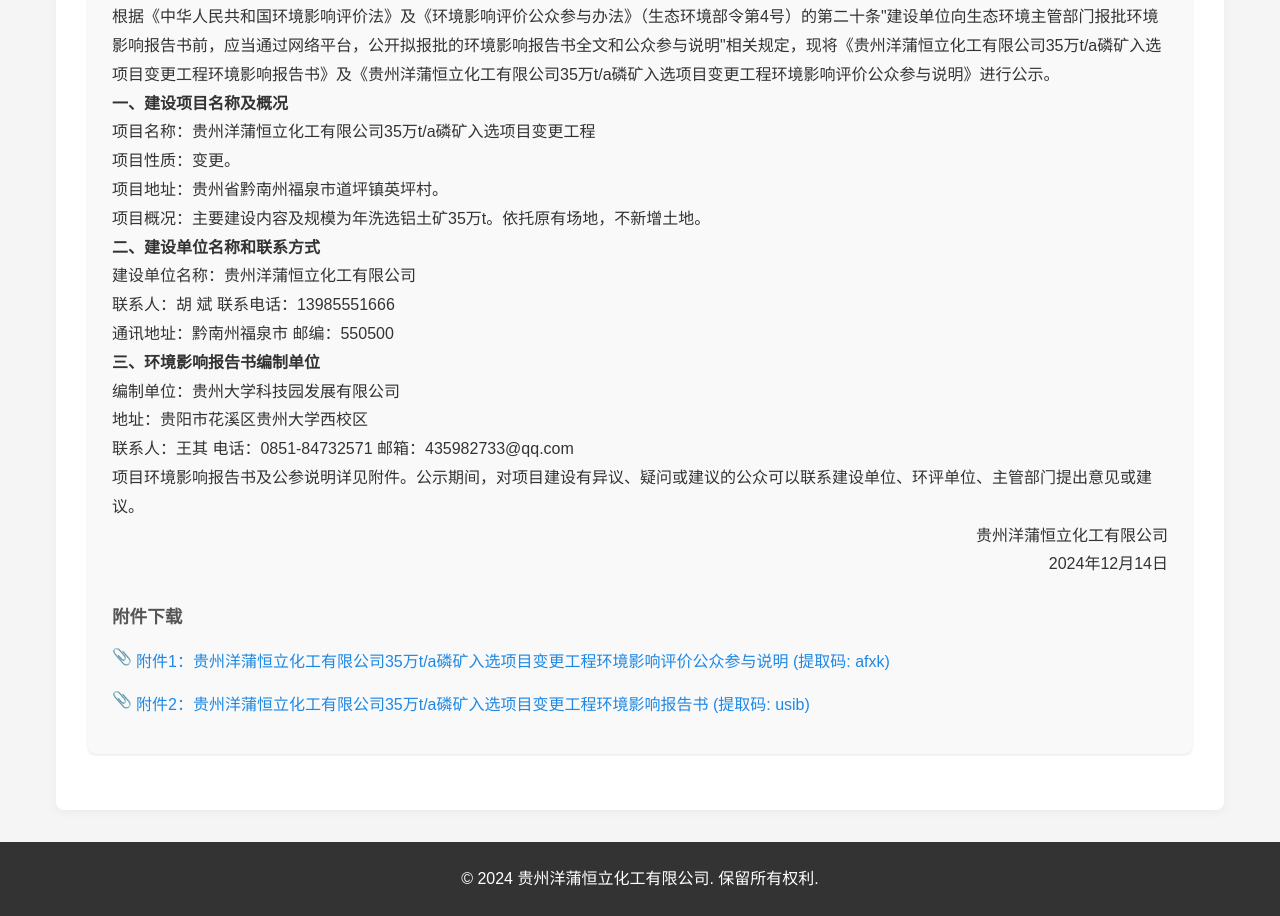
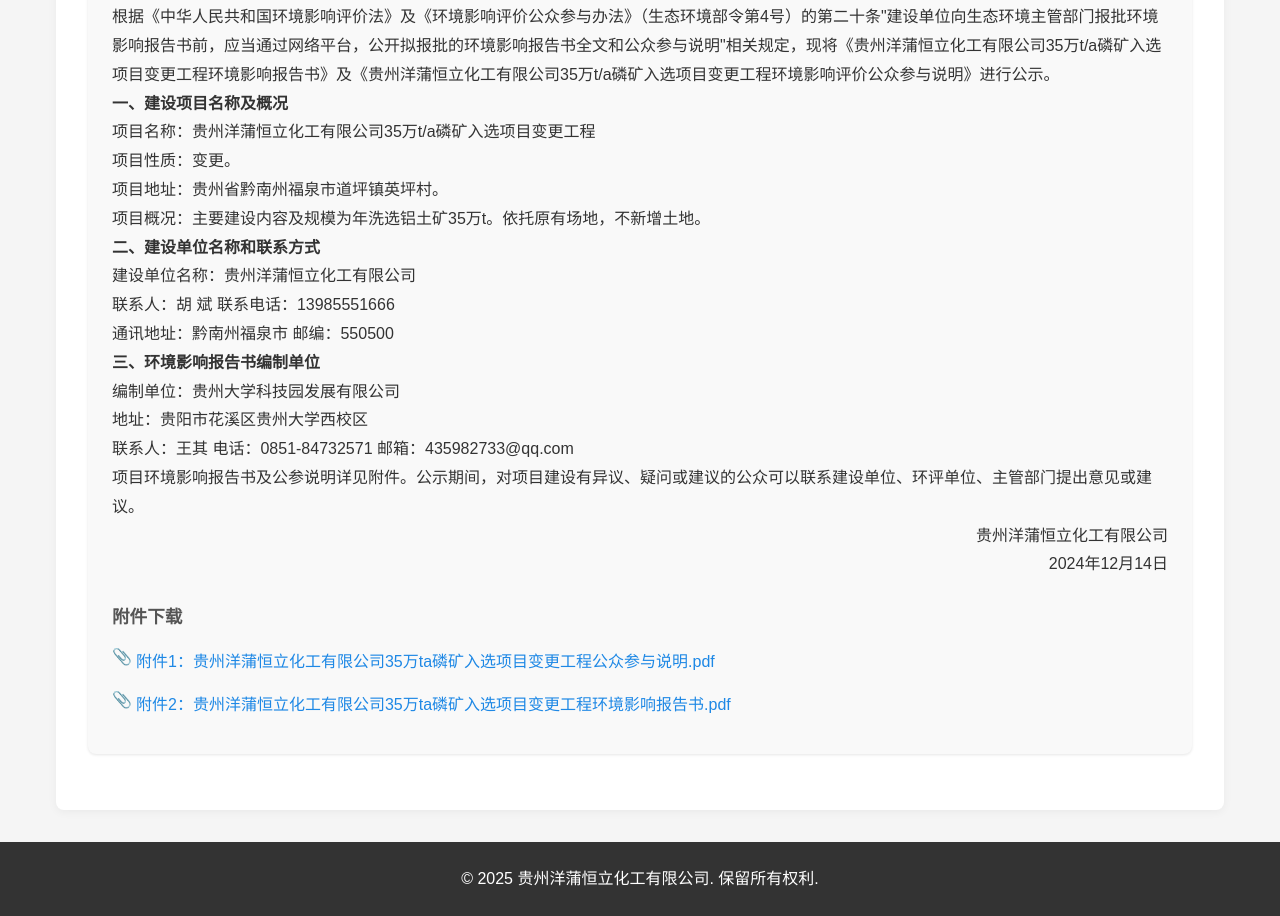
Before and after one commit to DoreenBoo/gzyphp, a plain HTML site: page index.html in a window 1280 px wide. Shown: the part 3057-3973 px from the top of the page. Drawn offline with Linux system fonts and the light colour scheme; a web font is replaced by a local one.

Commit message:
三次公示内容修改

```diff
--- a/index.html
+++ b/index.html
@@ -45,7 +45,7 @@
                         <div class="announcement-date">2024年11月18日</div>
                         <div class="announcement-title">贵州洋蒲恒立化工有限公司35万t/a磷矿入选项目变更工程环境影响评价征求意见稿公示</div>
                         <div class="announcement-content">
-                            <!-- 公示内容将通过JavaScript动态加载 -->
+
                             <p>加载中...</p>
                         </div>
                         <div class="announcement-attachments">
@@ -64,14 +64,14 @@
                         <div class="announcement-date">2024年12月14日</div>
                         <div class="announcement-title">贵州洋蒲恒立化工有限公司35万t/a磷矿入选项目变更工程环境影响评价报告书报批前公众参与公示</div>
                         <div class="announcement-content">
-                            <!-- 公示内容将通过JavaScript动态加载 -->
+
                             <p>加载中...</p>
                         </div>
                         <div class="announcement-attachments">
                             <h3>附件下载</h3>
                             <ul>
-                                <li><a href="https://pan.baidu.com/s/1yd_5pNkXtx5Z2NbBnIpM6Q" target="_blank">附件1：贵州洋蒲恒立化工有限公司35万t/a磷矿入选项目变更工程环境影响评价公众参与说明 (提取码: afxk)</a></li>
-                                <li><a href="https://pan.baidu.com/s/1p86EZDx0q1-8N4KerOzdeQ" target="_blank">附件2：贵州洋蒲恒立化工有限公司35万t/a磷矿入选项目变更工程环境影响报告书 (提取码: usib)</a></li>
+                                <li><a href="file\三次公示\贵州洋蒲恒立化工有限公司35万ta磷矿入选项目变更工程公众参与说明.pdf" download>附件1：贵州洋蒲恒立化工有限公司35万ta磷矿入选项目变更工程公众参与说明.pdf</a></li>
+                                <li><a href="file\三次公示\贵州洋蒲恒立化工有限公司35万ta磷矿入选项目变更工程环境影响报告书.pdf" download>附件2：贵州洋蒲恒立化工有限公司35万ta磷矿入选项目变更工程环境影响报告书.pdf</a></li>
                             </ul>
                         </div>
                     </div>
@@ -81,7 +81,7 @@
     </main>
 
     <footer>
-        <p>&copy; 2024 贵州洋蒲恒立化工有限公司. 保留所有权利.</p>
+        <p>&copy; 2025 贵州洋蒲恒立化工有限公司. 保留所有权利.</p>
     </footer>
 
     <script src="script.js"></script>
```
Also changed, not shown: 2 other files.
